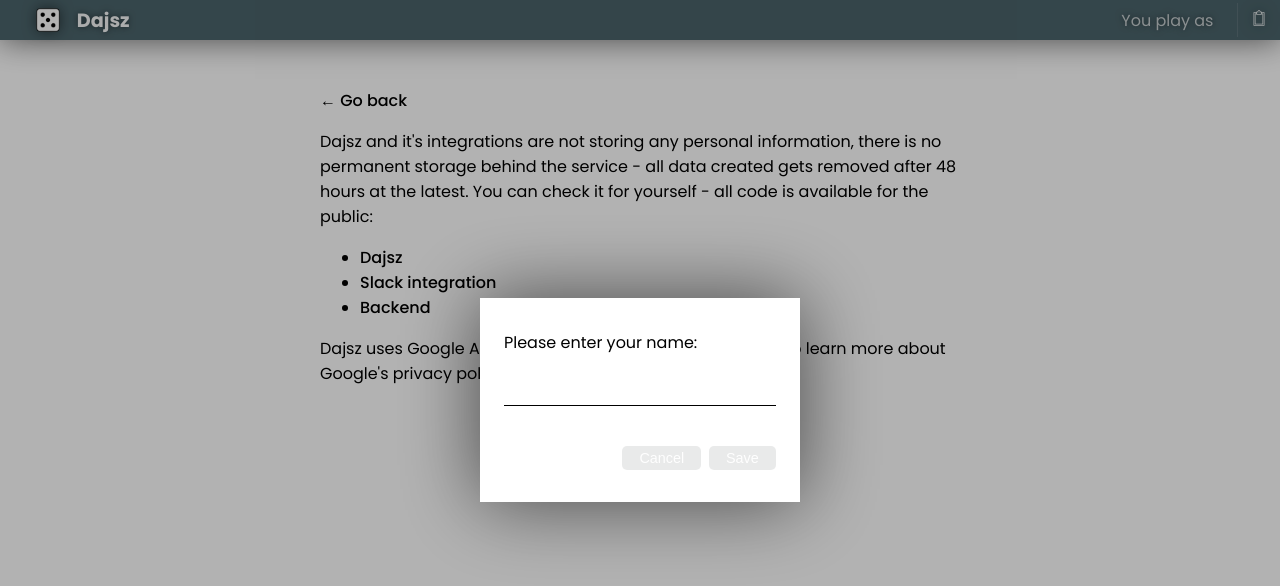
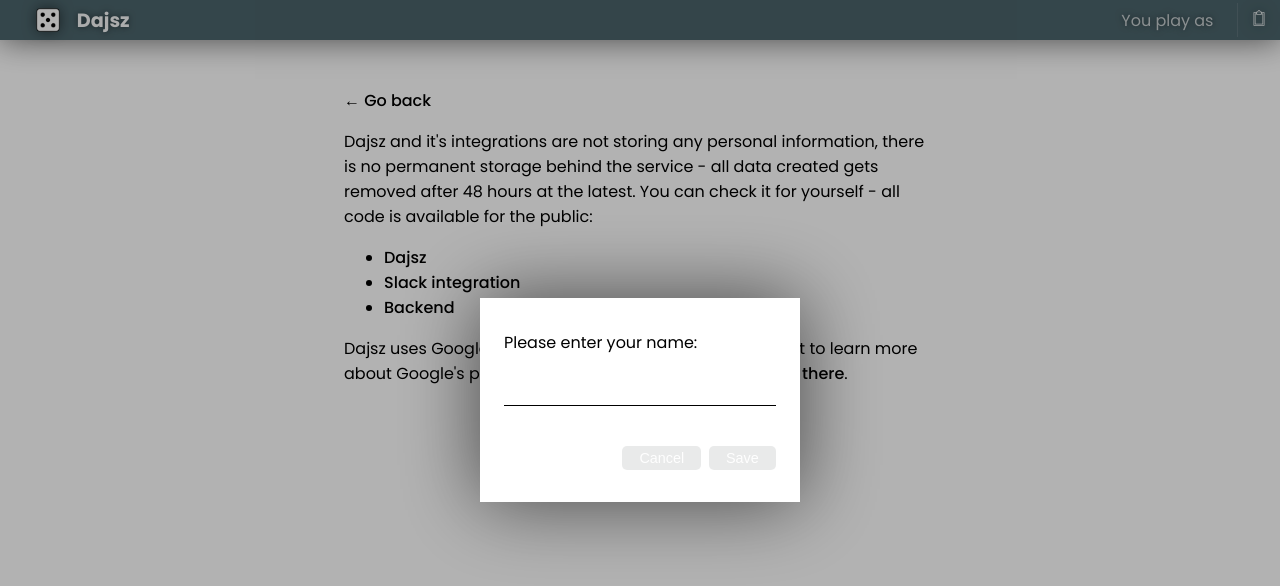
Before and after one commit to akarasz/dajsz, a React (Create React App) app: page /privacy in a window 1280 px wide. Shown: the top 586 px of the page. Built offline with nearby package versions, Linux system fonts and the light colour scheme.

Commit message:
fix: restore padding on most of the content

```diff
--- a/src/App.css
+++ b/src/App.css
@@ -19,3 +19,7 @@
   text-decoration: none;
   color: hsla(194, 0%, 40%, 1);
 }
+
+.Main {
+  padding: 0 1.5em;
+}
--- a/src/Home.css
+++ b/src/Home.css
@@ -1,8 +1,5 @@
 .Home button {
   width: 100%;
-}
-
-.Main {
 }
 
 .Footer {
--- a/src/Home.jsx
+++ b/src/Home.jsx
@@ -4,6 +4,7 @@
 import { Context as AppContext } from "./App"
 import { Button } from "./Button"
 import "./Home.css"
+import "./App.css"
 
 import { create } from "./Yahtzee/api"
 
--- a/src/Privacy.jsx
+++ b/src/Privacy.jsx
@@ -1,7 +1,9 @@
 import { Link } from "react-router-dom"
 
+import "./App.css"
+
 const Privacy = () => (
-  <div>
+  <div className="Main">
     <Link to="/">← Go back</Link>
     <p>
       Dajsz and it's integrations are not storing any personal information, there
--- a/src/Support.jsx
+++ b/src/Support.jsx
@@ -1,7 +1,9 @@
 import { Link } from "react-router-dom"
 
+import "./App.css"
+
 const Support = () => (
-  <div className="home">
+  <div className="Main">
     <Link to="/">← Go back</Link>
     <p>
       If you have questions or concerns about Dajsz you can reach out at
```
